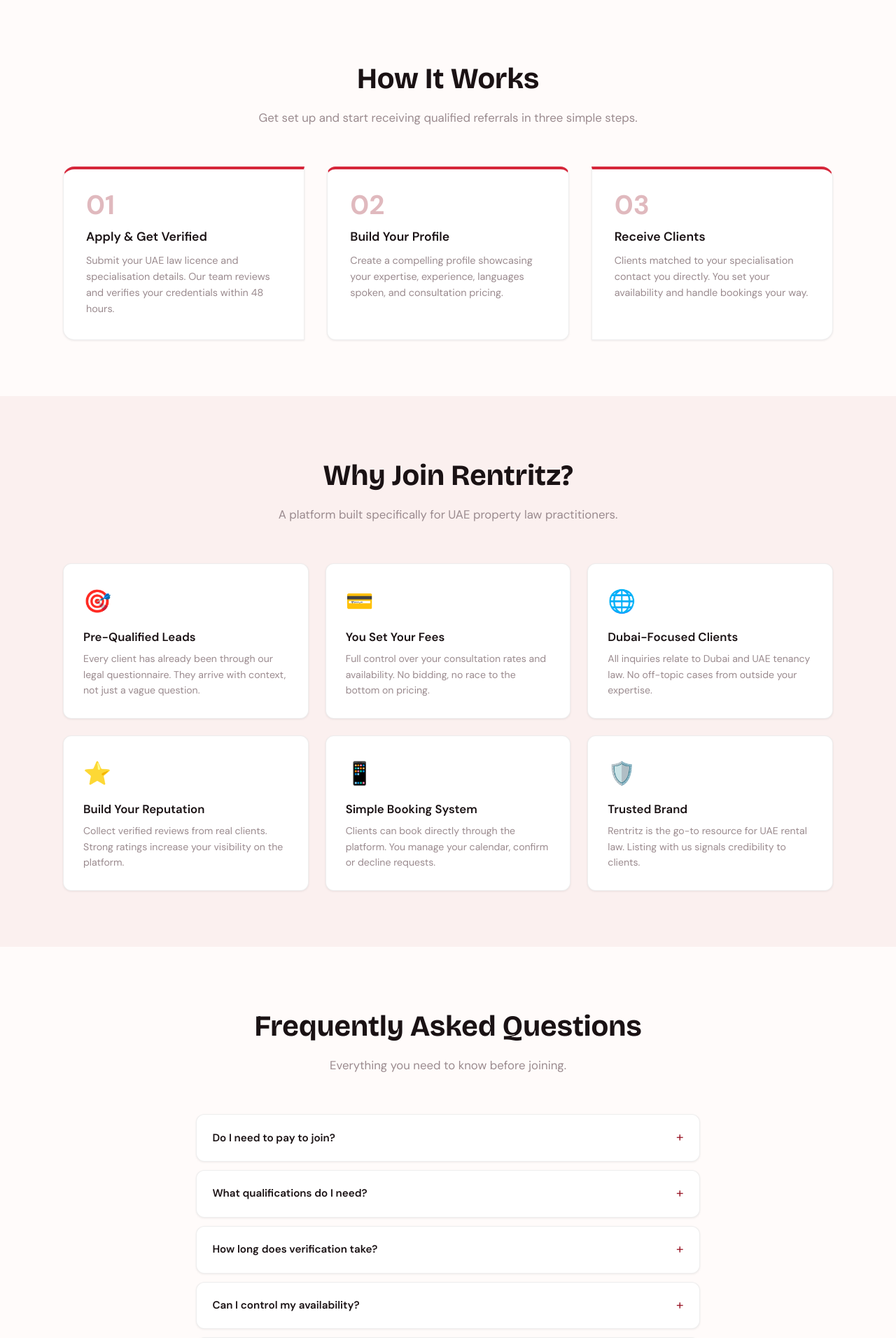
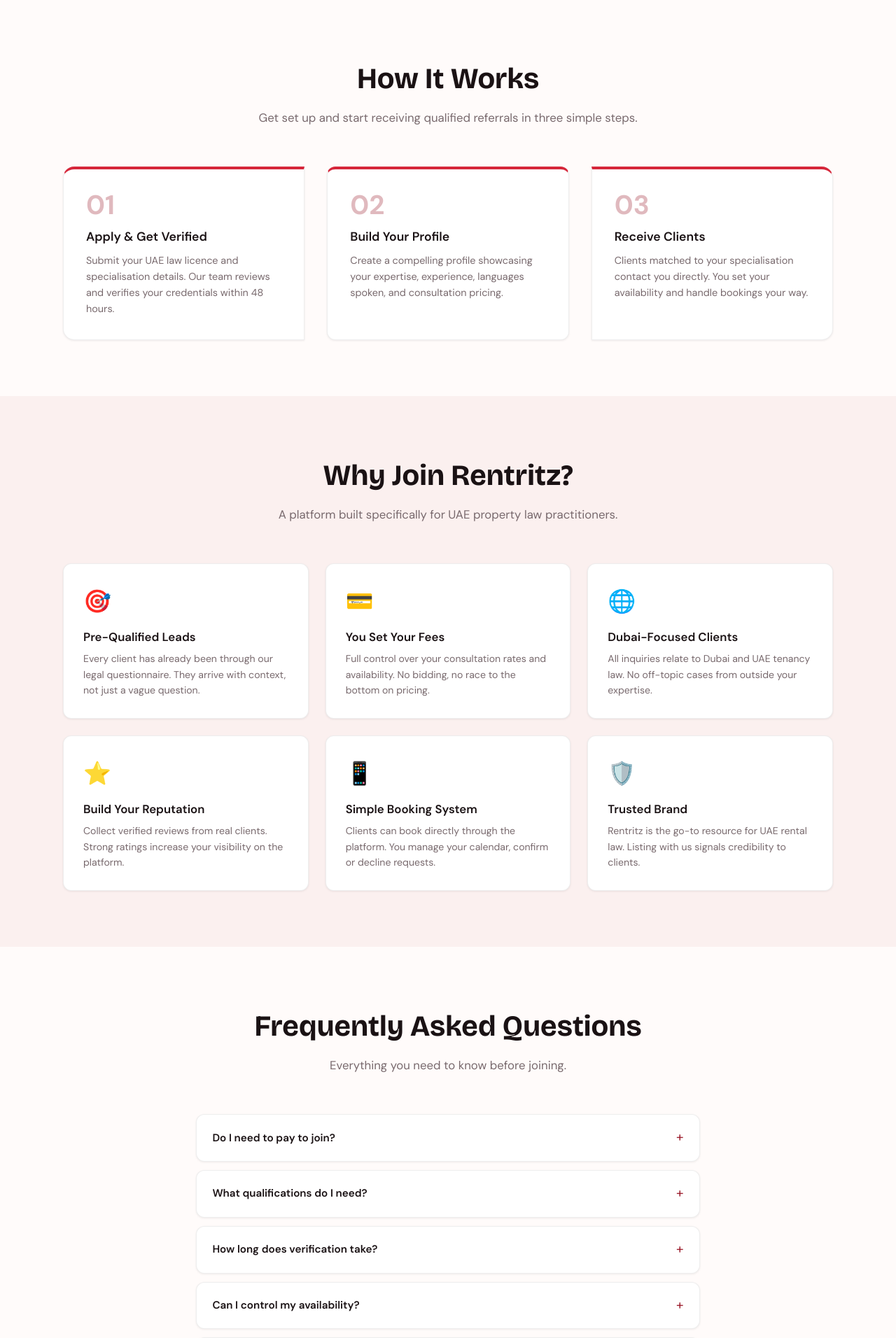
Before and after one commit to gayann-au/rentritz, a Flask app: page /for-lawyers in a window 1280 px wide. Shown: the part 601-2513 px from the top of the page at 70% size. Run offline with Flask 3, Linux system fonts and the light colour scheme; parts of the project's set-up code (start-up, migrations or seed data) failed here and were passed over; some libraries are stand-ins or nearby versions.

Commit message:
fix(design): raise --dim to #78696D for AA, repair --rule-soft
--dim was #9A8A8E and failed AA on every light surface:
  3.19:1 on --paper, 2.94:1 on --paper-2, 3.28:1 on --card
against a 4.5:1 requirement, across 72 call sites - 69 of them color:, on
meta text, input placeholders, card meta and unlit stars.

Not a regression from the swap: the old --dim #9a8f82 was 2.94:1 on the old
--paper-2 too. It is a pre-existing failure that the contrast script finally
measured, and the same one that forced --muted onto the legal pages earlier.

  --dim-rgb  154,138,142 -> 120,105,109   (#9A8A8E -> #78696D)
    5.06:1 on --paper, 4.66:1 on --paper-2, 5.20:1 on --card

#78696D is the LIGHTEST value clearing 4.5 on all three surfaces, chosen so
it stays as distinct as possible from --muted #6B5C60 and the two-step text
hierarchy survives. #74666A would be safer but sits closer to --muted.

SEPARATE BUG, caught while reading the file rather than by any check:
--rule-soft still pointed at rgba(var(--deep-grey-rgb),0.06). That channel was
deleted with the temporary aliases in Step 5a, so --rule-soft had been
resolving to NOTHING since then. It has 2 live call sites. Rebased onto the
ink channel like --rule and --border-strong:

  --rule-soft:  rgba(var(--ink-rgb),0.06)

The guard did not catch it because check 8 asserts the channels EXIST, not
that every reference still resolves. Worth adding later; noting it rather
than expanding the guard mid-review.

Verified live after a --dev restart: --dim computes rgb(120,105,109),
--rule-soft computes rgba(26,18,20,0.06).

check-design.mjs PASS.

```diff
--- a/static/css/tokens.css
+++ b/static/css/tokens.css
@@ -103,7 +103,9 @@ h1, h2, h3, h4 {
   --ink-rgb:         26,18,20;      /* #1A1214 */
   --ink-2-rgb:       13,7,9;        /* #0D0709 */
   --muted-rgb:       107,92,96;     /* #6B5C60 */
-  --dim-rgb:         154,138,142;   /* #9A8A8E */
+  --dim-rgb:         120,105,109;   /* #78696D  raised from #9A8A8E at Step 6:
+                                       the original was 2.94:1 on --paper-2 and
+                                       failed AA across all three light surfaces */
 
   /* brand. --brand is FILLS ONLY. --brand-deep is red text on light. */
   --brand-rgb:       214,38,58;     /* #D6263A */
@@ -142,7 +144,7 @@ h1, h2, h3, h4 {
 
 
   --rule:       rgba(var(--ink-rgb),0.12);
-  --rule-soft:  rgba(var(--deep-grey-rgb),0.06);
+  --rule-soft:  rgba(var(--ink-rgb),0.06);
 
   --ease:cubic-bezier(0.22,1,0.36,1);
 }
```
